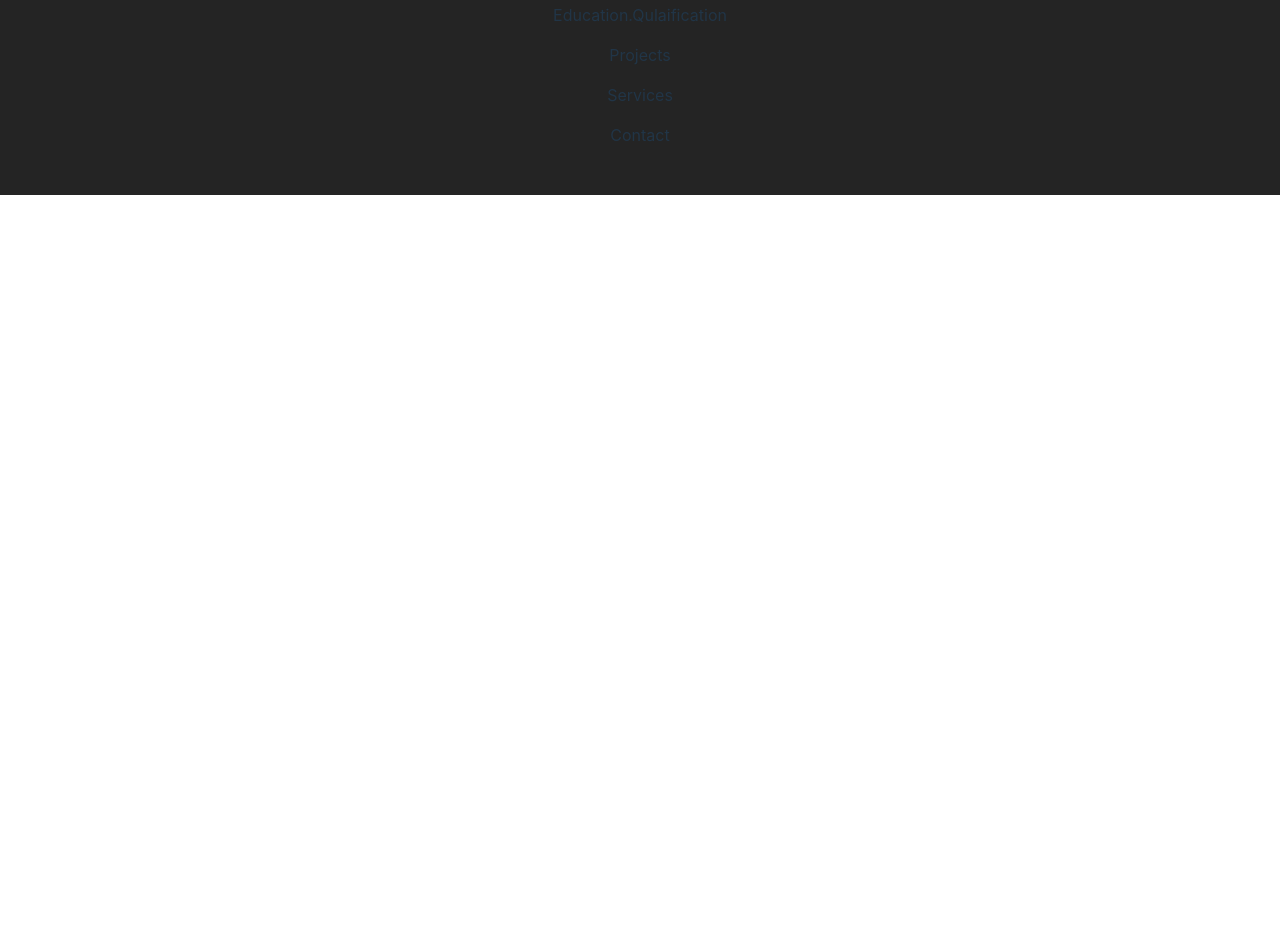
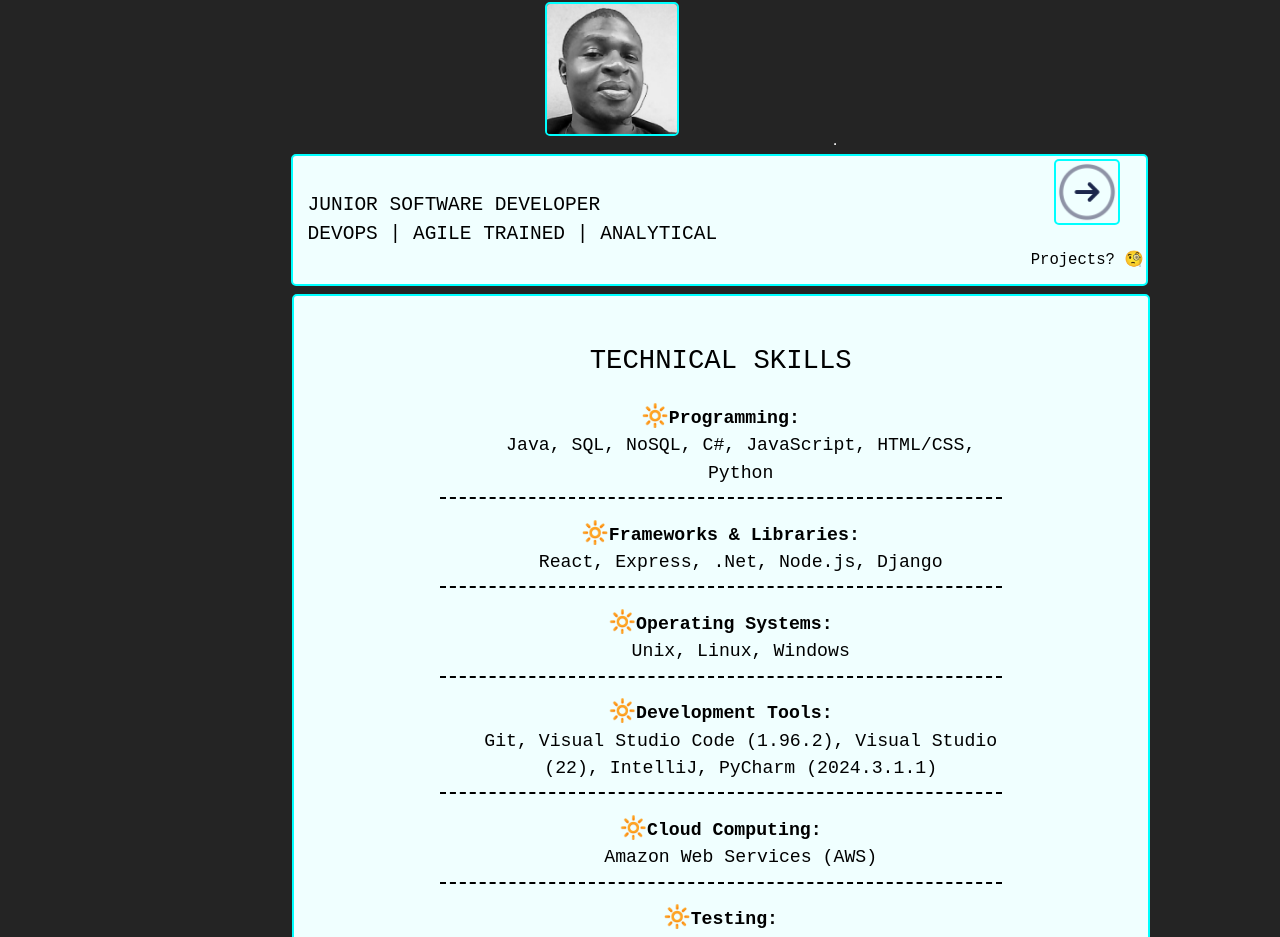
Before and after one commit to nforne/portfolio_Reactjs, a React (Vite) app: page /column in a window 1280 px wide. Shown: the part 1324-2261 px from the top of the page. Before the commit the page ends 1519 px from the top, so only its background shows below. Built offline with nearby package versions, Linux system fonts and the light colour scheme.

Commit message:
FE - add professional development and work experience to education; add projects and style

```diff
--- a/src/components/About/About.css
+++ b/src/components/About/About.css
@@ -2,7 +2,9 @@
   margin-left: 12%;
 }
 
-#abt_txt{
+#abt_txt, #ed_txt_a,
+#ed_txt_b, #projs_txt,
+#ed_txt_c, #ed_txt_d{
   display: flex;
   flex-direction: column;
   color: black;
--- a/src/components/About/About.jsx
+++ b/src/components/About/About.jsx
@@ -5,7 +5,7 @@ import right from "../Home/right.png";
 
 export default function About(){
   return (
-    <div id='home'>
+    <div className="home">
             <img src={nforne} id='abt_img' alt="../Home/nforne.jpg" />
             <hr />
             <div>
--- a/src/components/Education/Education.css
+++ b/src/components/Education/Education.css
@@ -0,0 +1,75 @@
+#ed_img{
+  margin-left: 23.5%;
+}
+
+#ed_txt_a pre, #ed_txt_b pre,
+#projs_txt pre, #ed_txt_c pre,
+#ed_txt_d pre {
+  padding: 0;
+  text-align: center;
+  margin-bottom: 0;
+ }
+
+#ed_txt_a dl, #ed_txt_b dl{
+ margin: 0 3em;
+ text-align: center;
+ padding: 0 5em;
+}
+
+#ed_txt_a dl dt, #ed_txt_b dl dt,
+#projs_txt dl dt, #ed_txt_d dl dt {
+  font-weight: bold;
+  margin-top: 1.25em;
+}
+
+#ed_txt_a dl dt::before,
+#ed_txt_b dl dt::before,
+#projs_txt dl dt::before,
+#ed_txt_d dl dt::before{
+    content: "🔆"; /* Unicode character for bullet point */
+    position: relative;
+    left: 0;
+    top: 0;
+    font-size: 1.2em; /* Adjust the font size of the bullet */
+    line-height: 1.2; /* Adjust the line height to align the bullet with the text */
+}
+
+#ed_txt_a dl dd, #ed_txt_b dl dd,
+#projs_txt dl dd, #ed_txt_d dl dd{
+  /* margin-left: 2em; */
+  margin-bottom: 10px;
+  flex-wrap: wrap;
+}
+
+#ed_txt_a hr, #ed_txt_b hr,
+#projs_txt hr, #ed_txt_d hr{
+    border: none; /* Remove the default border */
+    border-top: 2px dashed #000; /* Add a dashed top border */
+    height: 0; /* Set height to 0 to avoid extra space */
+}
+
+#ed_txt_b dl, #ed_txt_c{
+  text-align: justify;
+}
+
+#ed_txt_c table, #ed_txt_a dl,
+#ed_txt_b dl, #ed_txt_d dl{
+  margin-top: 0;
+}
+
+#ed_txt_c table, #ed_txt_d dl{
+  margin: 2em;
+  margin-top: 0;
+}
+
+#ed_txt_c table tbody tr::before{
+  content: "🔆 ";
+}
+
+#ed_txt_c, #ed_txt_d{
+  font-size: 1.2em;
+}
+
+#ed_txt_c table tbody tr td a{
+  color: black;
+}
--- a/src/components/Education/Education.jsx
+++ b/src/components/Education/Education.jsx
@@ -1,9 +1,116 @@
+import {Link}  from "react-router-dom";
+import nforne from "../Home/nforne.jpg";
+import right from "../Home/right.png";
 import './Education.css';
 
 export default function Education(){
   return(
-    <>
-      <p>Education.Qulaification</p>
-    </>
+    <div className="home">
+            <img src={nforne} id='ed_img' alt="../Home/nforne.jpg" />
+            <hr />
+            <div>
+              <pre>
+              {`JUNIOR SOFTWARE DEVELOPER
+DEVOPS | AGILE TRAINED | ANALYTICAL`}
+              </pre>
+            <div><Link to="/projects"><img src={right} id='abt_rt' alt="../Home/right.png" /></Link><p>Projects? 🧐</p></div>
+            </div>
+            <div id="ed_txt_a">
+              <pre>{`TECHNICAL SKILLS`}</pre>
+              <dl>
+                <dt>Programming:</dt>
+                <dd>Java, SQL, NoSQL, C#, JavaScript, HTML/CSS, Python</dd>
+                <hr />
+                <dt>Frameworks & Libraries: </dt>
+                <dd>React, Express, .Net, Node.js, Django </dd>
+                <hr />
+                <dt>Operating Systems: </dt>
+                <dd>Unix, Linux, Windows</dd>
+                <hr />
+                <dt>Development Tools: </dt>
+                <dd>Git, Visual Studio Code (1.96.2), Visual Studio (22), IntelliJ, PyCharm (2024.3.1.1) </dd>
+                <hr />
+                <dt>Cloud Computing: </dt>
+                <dd>Amazon Web Services (AWS) </dd>
+                <hr />
+                <dt>Testing: </dt>
+                <dd>Jest, Capybara, Mocha and Chai, Cypress, Postman</dd>
+                <hr />
+                <dt>Other Tools: </dt>
+                <dd>Jira, Trello, MS Office, Canva, terraform, CloudFormation</dd>
+              </dl>
+            </div>
+            <div id="ed_txt_b">
+              <pre>{`EDUCATION`}</pre>
+              <dl>
+
+                <dt>Software Engineering Technology (Co-op) Advanced Diploma         [Sept. 2024 - Present] </dt>
+                <dd>
+                  <p>Centennial College, Toronto, ON                 [ GPA: 4.1/4.5 (A) ]</p>
+                  <p>•	Key Courses: QA & Testing | Java Programming | Web Interface Design | Software Requirements |
+                      Database Concepts (SQL) | Web Development | Mobile Development | C#, Java Programming </p>
+                </dd>
+                <hr />
+                <dt>Bachelor of Science - Physics 							      [Sept. 2014 - Aug. 2017]</dt>
+                <dd>University of Bamenda, Cameroon </dd>
+                <hr />
+                <dt>Secondary School Teacher Diploma (DIPES I)  			[Sept. 2007 - Aug. 2011]</dt>
+                <dd>University of Bamenda, Cameroon </dd>
+              </dl>
+            </div>
+            <div id="ed_txt_c">
+              <pre>{`PROFESSIONAL DEVELOPMENT`}</pre>
+
+              <table>
+              <hr />
+                <tbody>
+                  <tr>
+                    <td><a href="https://www.mygreatlearning.com/certificate/NQWEXAJH">Data Science And ML: Making Data-Driven Decisions</a> | MIT IDSS (Online)</td>
+                    <td>Sept. 2024</td>
+                  </tr>
+                  <tr>
+                    <td><a href="https://coursera.org/verify/6ZTYUFP7PHAP">Agile with Atlassian Jira </a> | Coursera (Online)                               </td>
+                    <td>Dec. 2022</td>
+                  </tr>
+                  <tr>
+                    <td><a href="https://www.credly.com/badges/7b7dfde2-d1e1-4f03-9af4-071d22d251c2">Google Data Analytics Professional Certificate</a> | Coursera (Online)       </td>
+                    <td>Nov. 2022</td>
+                  </tr>
+                  <tr>
+                    <td><a href="https://cp.certmetrics.com/amazon/en/public/verify/credential/XS83DB3DF2EE1N59">AWS Certified DevOps Engineer – Professional</a> | AWS, JJTech.Inc, USA (Online) </td>
+                    <td>May 2022</td>
+                  </tr>
+                  <tr>
+                    <td>Web Development Bootcamp | <a href="https://www.lighthouselabs.ca/en">Lighthouselabs</a> (Online)</td>
+                    <td>Jan. 2022</td>
+                  </tr>
+                </tbody>
+              </table>
+            </div>
+            <div id="ed_txt_d">
+              <pre>{`WORK EXPERIENCE`}</pre>
+              <dl>
+
+                <dt>Sortation Associate           &nbsp;&nbsp;&nbsp;&nbsp;                 Jun. 2023 - Present</dt>
+                <hr />
+                <dd>
+                  <p>Amazon Canada Fulfillment Services, Mississauga, ON      </p>
+                  <p>•	Receive and process packages, sort and stage them in time for delivery drivers, working within a fast paced, high-volume and accuracy-oriented environment</p>
+                  <p>•	Maintain an organized and safe work environment at all times, adhering to all health & safety protocols</p>
+                </dd>
+
+                <dt>Teacher - High School Mathematics, Physics and Computer Science           &nbsp;&nbsp;            Sept. 2011 - Nov 2018</dt>
+                <hr />
+                <dd>
+                  <p>Ministry of Secondary Education (MINESEC), Cameroon</p>
+                  <p>•	Collaborated with other members of staff to develop STEM curricula, to provide current, relevant,  industry-related and engaging curriculum for high school students </p>
+                  <p>•	Provide classroom instruction and one-on-one support, ensuring a safe, inclusive and student-centered learning experience for diverse secondary students </p>
+                  <p>•	Administer assignments and assessments, offering feedback and providing grading report cards </p>
+                </dd>
+
+              </dl>
+
+            </div>
+      </div>
   );
 };
--- a/src/components/Home/Home.css
+++ b/src/components/Home/Home.css
@@ -1,4 +1,4 @@
-#home {
+.home {
   display: flex;
   flex-direction: column;
   width: 90%;
@@ -10,7 +10,7 @@
 
 }
 
-#home img, #home div img{
+.home img, #home div img{
   width: 10em;
   height: 10em;
   border-radius: 5px;
@@ -21,7 +21,7 @@
 
 }
 
-#home > div{
+.home > div{
 
   border-radius: 5px;
   border: 2px solid aqua;
@@ -34,14 +34,14 @@
   justify-content: space-between;
 }
 
-#home div pre{
+.home div pre{
   text-align: left;
   padding: 15px;
   color: black;
   font-size: 1.5em;
 }
 
-#home div div{
+.home div div{
   border: none;
   text-align: right;
   width: inherit;
@@ -55,7 +55,11 @@
   margin: 2.5px;
 }
 
-#home div div img{
+.home div div img{
   width: 4em;
   height: 4em;
 }
+
+.home > div {
+  margin: 0.25em;
+}
--- a/src/components/Home/Home.jsx
+++ b/src/components/Home/Home.jsx
@@ -6,7 +6,7 @@ import right from "./right.png";
 export default function Home(){
   return(
 
-      <div id='home'>
+      <div className="home">
         <img src={nforne} alt="./nforne.jpg" />
         <hr />
         <div>
--- a/src/components/Projects/Projects.css
+++ b/src/components/Projects/Projects.css
@@ -0,0 +1,9 @@
+#projs_img{
+  margin-left: 35%;
+}
+
+#projs_txt dl {
+  margin: 0 3em;
+  text-align: justify;
+  padding: 0 5em;
+ }
--- a/src/components/Projects/Projects.jsx
+++ b/src/components/Projects/Projects.jsx
@@ -1,9 +1,41 @@
+import {Link}  from "react-router-dom";
+import nforne from "../Home/nforne.jpg";
+import right from "../Home/right.png";
 import './Projects.css';
 
 export default function Projects(){
   return(
-    <>
-      <p>Projects</p>
-    </>
+    <div className="home">
+            <img src={nforne} id='projs_img' alt="../Home/nforne.jpg" />
+            <hr />
+            <div>
+              <pre>
+              {`JUNIOR SOFTWARE DEVELOPER
+DEVOPS | AGILE TRAINED | ANALYTICAL`}
+              </pre>
+            <div><Link to="/services"><img src={right} id='abt_rt' alt="../Home/right.png" /></Link><p>Services? 🧐</p></div>
+            </div>
+            <div id="projs_txt">
+              <pre>{`PROJECTS`}</pre>
+              <dl>
+                <dt>Web Development: CSS, HTML, JavaScript</dt>
+                <dd>
+                  <p>•	Designed a responsive marketing website for an artist to showcase artworks and more for sale</p>
+                  <p>•	Created a scrolling image gallery, contact form, and responsive-design for web and mobile browsing</p>
+                  <p>•	Hand-coded all components, addressed compatibility issues and optimized performance for various browsers like Chrome, Firefox, Safari, and Edge - cross browser development.</p>
+                </dd>
+                <hr />
+                <dt>Software Requirements Specification Document: Safe2Ship - Package Shipping App</dt>
+                <dd>
+                  <p>•	Collaborated in a team using Agile for the development of an SRS document (UML modeling diagrams, Gantt charts, requirements etc.) for a package shipping app that matches packages to available shipping options </p>
+                  <p>•	Lead a project team of 4, assigning tasks, coordinating activities, performing project milestone tracking, checking the final project and submitting the deliverable as per requirements</p>
+                </dd>
+                <hr />
+                <dt>Retail Database - SQL</dt>
+                <dd><p>•	Co-developed a database that allows book store to store, update, retrieve and maintain inventory</p></dd>
+              </dl>
+
+            </div>
+      </div>
   );
 }
```
